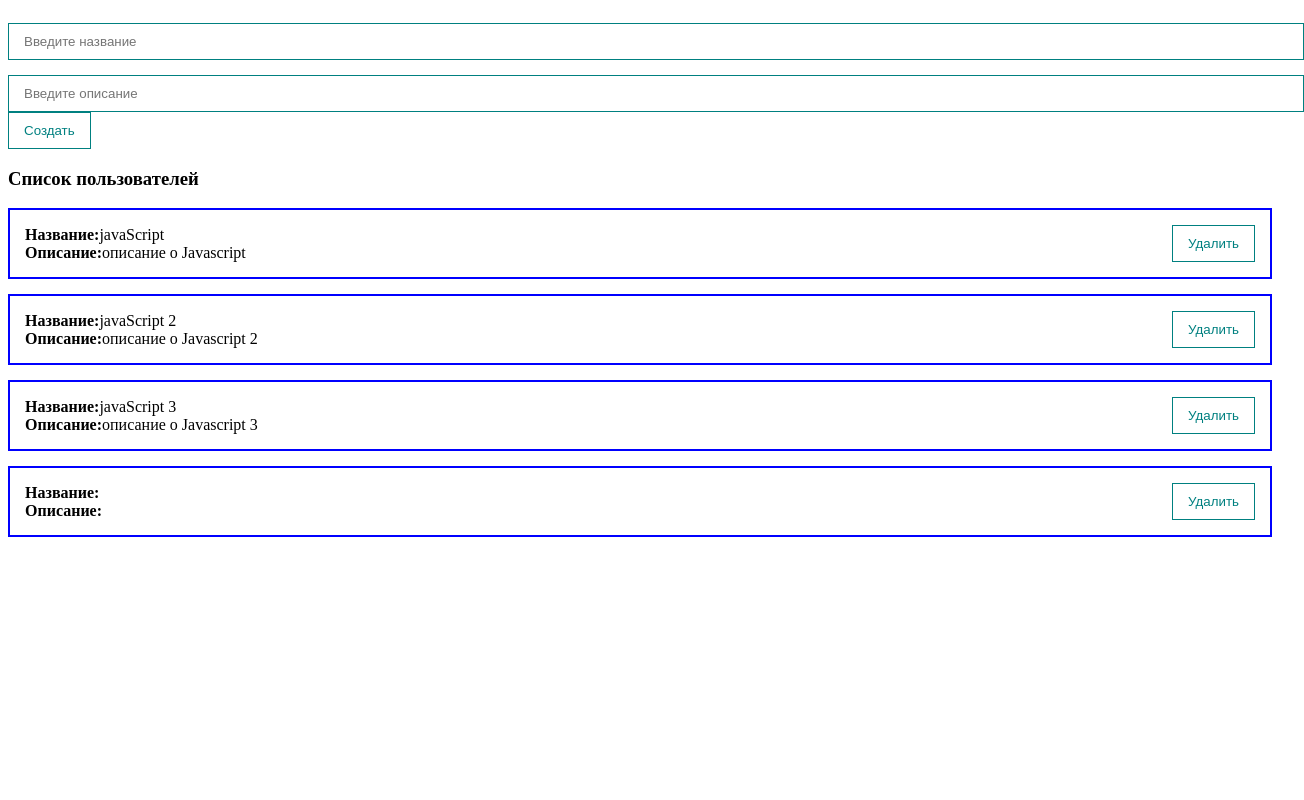
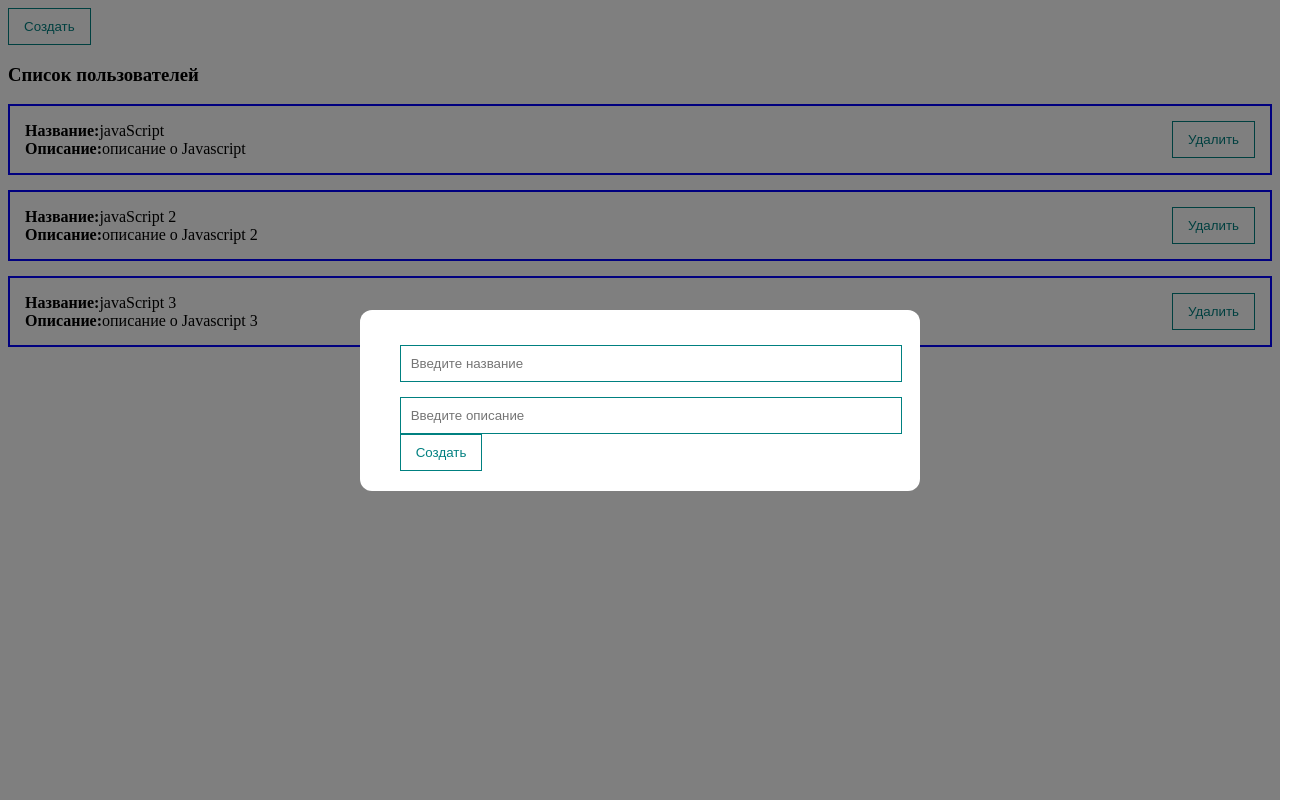
Before and after one commit to Evgeny2295/new1, a Vue app: page / in a window 1280 px wide. Both pictures are taken after a click on the button "Создать". Shown: the whole page, 1304 px wide, since content can reach past the window. Built offline with nearby package versions, Linux system fonts and the light colour scheme.

Commit message:
модальное окно

```diff
--- a/src/App.vue
+++ b/src/App.vue
@@ -2,8 +2,12 @@
 import PostLIst from "@/components/PostList.vue";
 import PostForm from "@/components/PostForm.vue";
 import PostList from "@/components/PostList.vue";
+import MyDialog from "@/components/UI/MyDialog.vue";
+import MyButton from "@/components/UI/MyButton.vue";
 export default {
   components:{
+    MyButton,
+    MyDialog,
     PostList,
     PostForm,PostLIst
   },
@@ -15,11 +19,18 @@
        {id:2, title: 'javaScript 2', body: 'описание о Javascript 2'},
        {id:3, title: 'javaScript 3', body: 'описание о Javascript 3'},
      ],
+      dialogVisible:false,
     }
   },
   methods:{
     createPost(post){
       this.posts.push(post)
+    },
+    removePost(post){
+      this.posts = this.posts.filter(p=>p.id !== post.id)
+    },
+    showDialog(){
+      this.dialogVisible = true
     }
   }
 }
@@ -27,8 +38,11 @@
 
 <template>
   <div>
-    <post-form @create="createPost"/>
-    <post-list :posts="posts" />
+    <my-button @click="showDialog">Создать</my-button>
+    <my-dialog v-model:show="dialogVisible" >
+      <post-form @create="createPost"/>
+    </my-dialog>
+    <post-list :posts="posts" @remove="removePost" />
   </div>
 </template>
 
--- a/src/components/PostForm.vue
+++ b/src/components/PostForm.vue
@@ -27,7 +27,7 @@
 
 <template>
   <form action="" @submit.prevent>
-    <my-input v-model:value="post.title" placeholder="Введите название"/>
+    <my-input v-model="post.title" placeholder="Введите название"/>
     <my-input v-model="post.body" placeholder="Введите описание"/>
     <my-button @click="createPost" class="btn">Создать</my-button>
   </form>
--- a/src/components/PostItem.vue
+++ b/src/components/PostItem.vue
@@ -21,7 +21,7 @@
         <div><strong>Описание:</strong>{{ post.body }}</div>
       </div>
       <div class="post__btn">
-        <my-button>Удалить</my-button>
+        <my-button @click="$emit('remove',post)">Удалить</my-button>
       </div>
     </div>
   </div>
--- a/src/components/PostList.vue
+++ b/src/components/PostList.vue
@@ -15,11 +15,18 @@
 
 <template>
   <div>
-    <h3>Список пользователей</h3>
-    <post-item
-        v-for="post in posts"
-        :post="post"
-    />
+    <div v-if="posts.length > 0">
+      <h3>Список пользователей</h3>
+      <post-item
+          v-for="post in posts"
+          :post="post"
+          :key="post.id"
+          @remove="$emit('remove',post)"
+      />
+    </div>
+    <div v-else>
+      <h3>Список пользователей пуст</h3>
+    </div>
 
   </div>
 
--- /dev/null
+++ b/src/components/UI/MyDialog.vue
@@ -0,0 +1,46 @@
+<script>
+export default {
+  name:'my-dialog',
+  props:{
+    show:{
+      type:Boolean,
+      default:false
+    }
+  },
+  methods:{
+    hideDialog(){
+      this.$emit('update:show',false)
+    }
+  }
+}
+
+</script>
+
+<template>
+  <div class="dialog" v-if="show === true" @click="hideDialog">
+      <div @click.stop class="dialog__content">
+        <slot></slot>
+      </div>
+  </div>
+</template>
+
+<style scoped>
+  .dialog{
+    top:0;
+    bottom: 0;
+    right:0;
+    left:0;
+    background: rgba(0,0,0,0.5);
+    position: fixed;
+    display: flex;
+  }
+
+  .dialog__content{
+    margin: auto;
+    background: white;
+    border-radius: 12px;
+    min-height:50px;
+    min-width: 300px;
+    padding: 20px 40px;
+  }
+</style>
--- a/src/components/UI/MyInput.vue
+++ b/src/components/UI/MyInput.vue
@@ -2,25 +2,26 @@
   export default{
     name: 'my-input',
     props:{
-      value:[String,Number]
+      modelValue:[String,Number]
     },
     methods:{
       updateInput(event){
-        this.$emit("update:value",event.target.value)
+        this.$emit("update:modelValue",event.target.value)
       }
     }
   }
 </script>
 
 <template>
-  <input :value="value" @input="updateInput" class="input" type="text">
+  <input :value="modelValue" @input="updateInput" class="input" type="text">
 </template>
 
 <style scoped>
 .input{
+
   width:100%;
   border:1px solid teal;
-  padding: 10px 15px;
+  padding: 10px;
   margin-top:15px;
 }
 
--- a/src/components/UI/index.js
+++ b/src/components/UI/index.js
@@ -1,6 +1,7 @@
 import MyButton from '@/components/UI/MyButton.vue';
 import MyInput from "@/components/UI/MyInput.vue";
+import MyDialog from "@/components/UI/MyDialog.vue";
 
 export default [
-    MyButton,MyInput
+    MyButton,MyInput,MyDialog
 ]
```
